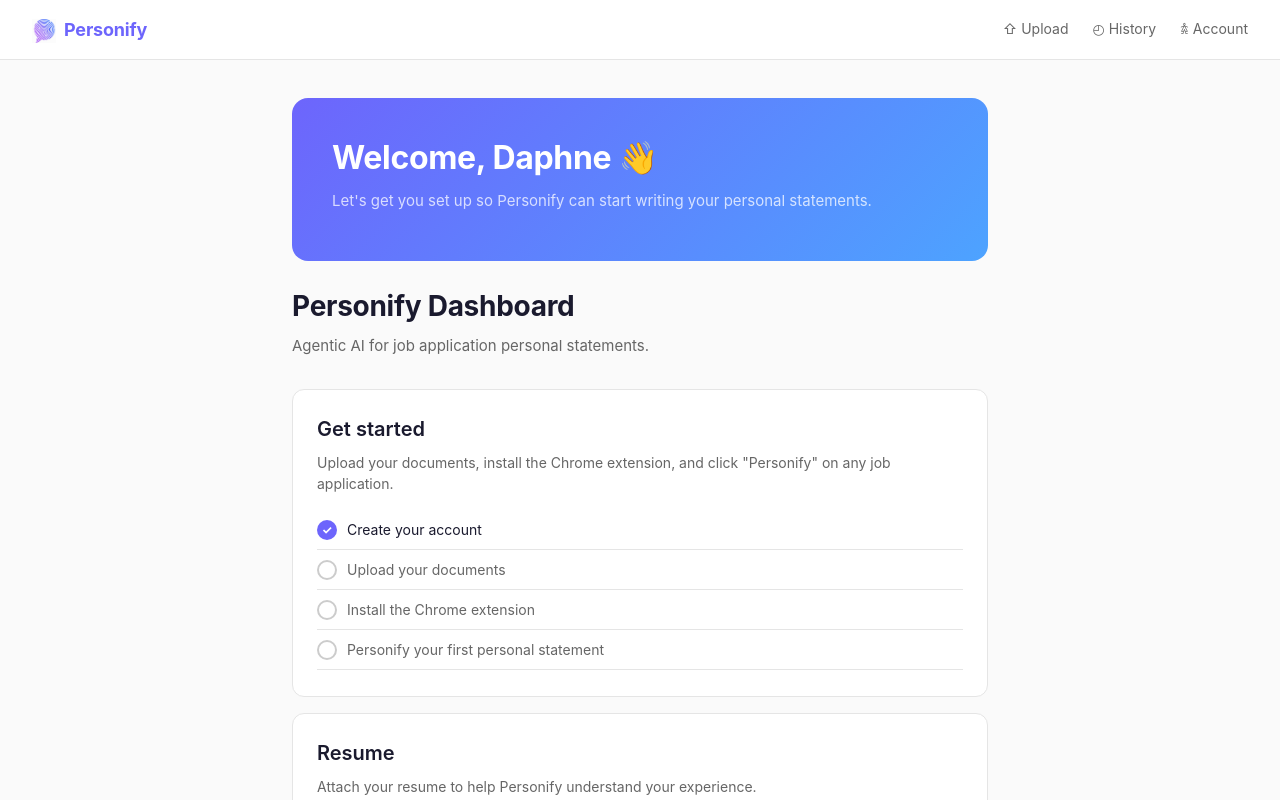
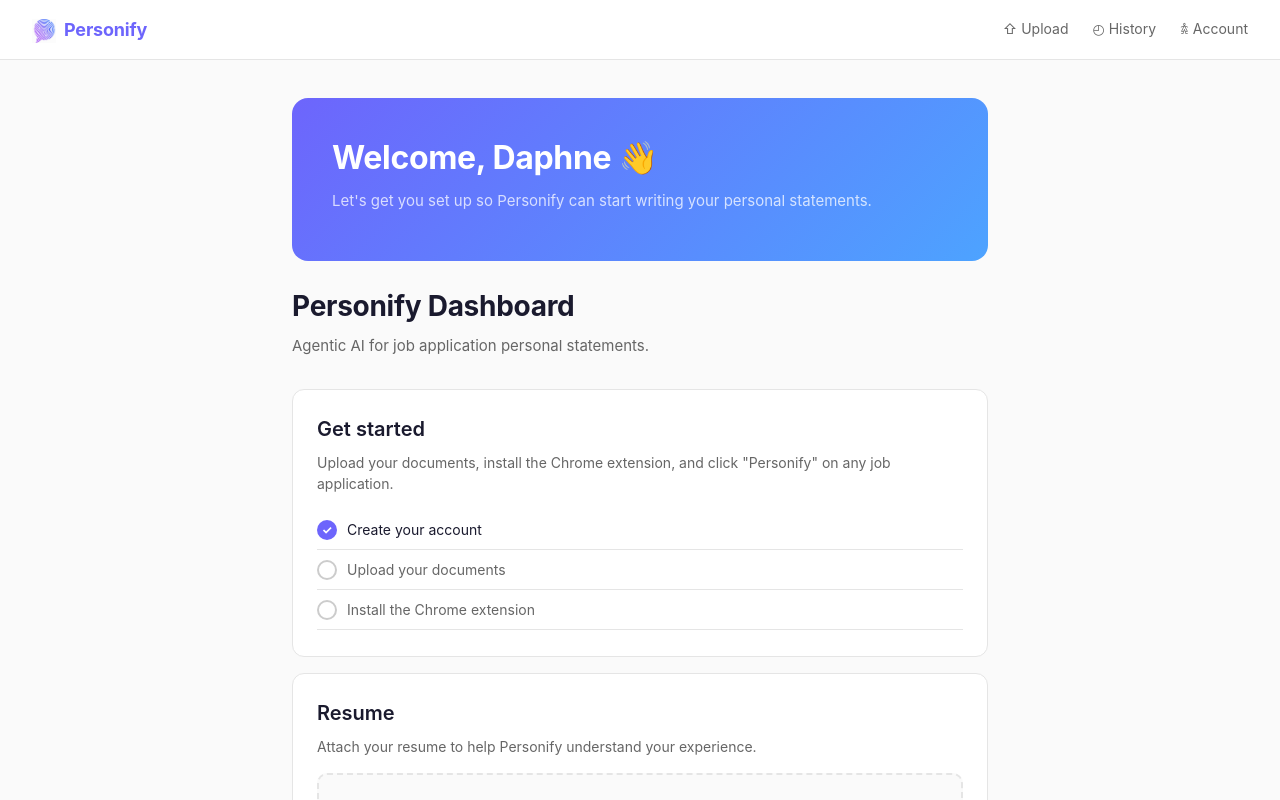
Before and after one commit to czLad/personify, a Next.js app in the folder frontend/: page / in a window 1280 px wide. Shown: the top 800 px of the page. Built offline with nearby package versions, Linux system fonts and the light colour scheme; no server answers.

Commit message:
removed from unnecessary item from checklist

```diff
--- a/frontend/src/app/page.tsx
+++ b/frontend/src/app/page.tsx
@@ -8,7 +8,6 @@ const INITIAL_CHECKLIST = [
   { label: "Create your account", done: true },
   { label: "Upload your documents", done: false },
   { label: "Install the Chrome extension", done: false },
-  { label: "Personify your first personal statement", done: false },
 ];
 
 // Same gradient as the welcome banner — reused for the primary upload CTA.
```
